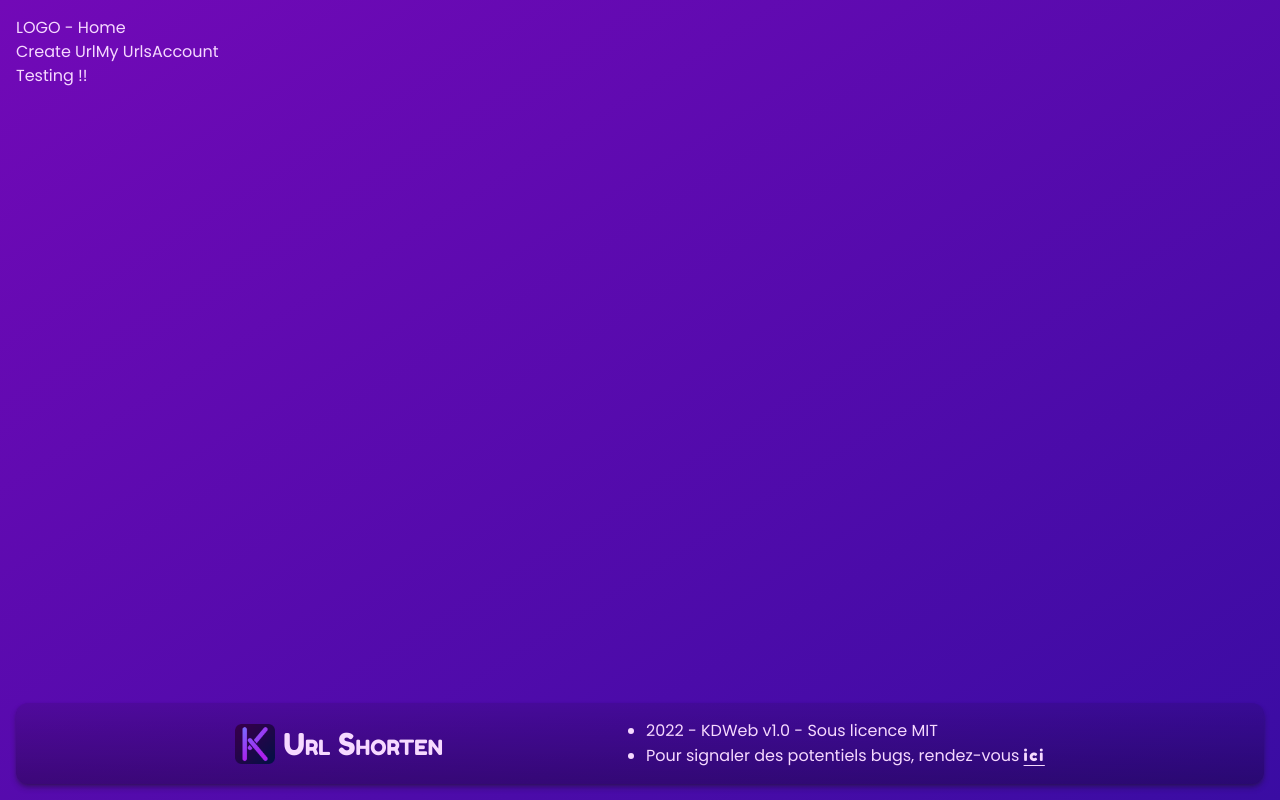
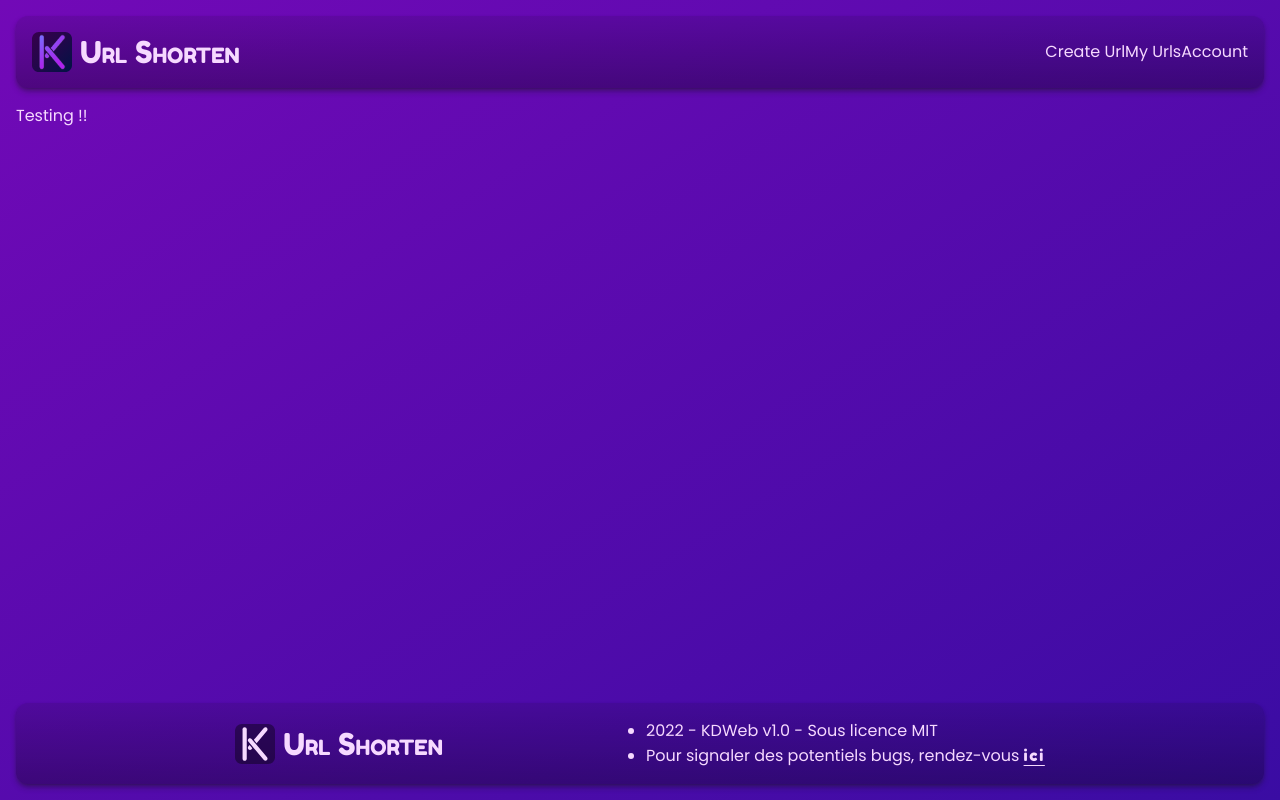
Before and after one commit to KevinDurand974/shorter_url_app, a Next.js app in the folder apps/client/: page / in a window 1280 px wide. Built offline with nearby package versions, Linux system fonts and the light colour scheme.

Commit message:
Update logo on footer and header

```diff
--- a/apps/client/src/components/Footer.tsx
+++ b/apps/client/src/components/Footer.tsx
@@ -1,21 +1,27 @@
-import Image from "next/image";
-import Link from "next/link";
+import Image from "next/image"
+import Link from "next/link"
+import { Logo } from "./svg"
 
 const Footer = () => {
 	return (
-    <footer className="w-full flex items-center bg-gradient-to-b from-black/10 to-black/30 p-4 flex-shrink-0 rounded-xl shadow-md shadow-t-alt/40 justify-evenly flex-wrap">
+		<footer className="w-full flex items-center bg-gradient-to-b from-black/10 to-black/30 p-4 flex-shrink-0 rounded-xl shadow-md shadow-t-alt/40 justify-evenly flex-wrap mt-4">
 			<div className="flex gap-2 items-center">
-        <div className="relative h-10 w-10">
-          <Image src="/icon.png" alt="" layout="fill" />
-        </div>
+				<Logo className="w-10 h-10" background="rgba(0,0,0,0.4)" />
 				<h4 className="font-fredoka caps-small text-3xl">Url Shorten</h4>
 			</div>
 			<ul className="list-disc">
 				<li>2022 - KDWeb v1.0 - Sous licence MIT</li>
-        <li>Pour signaler des potentiels bugs, rendez-vous <Link href="/"><a className="underline tracking-widest font-fredoka underline-offset-4">ici</a></Link></li>
+				<li>
+					Pour signaler des potentiels bugs, rendez-vous{" "}
+					<Link href="/">
+						<a className="underline tracking-widest font-fredoka underline-offset-4">
+							ici
+						</a>
+					</Link>
+				</li>
 			</ul>
 		</footer>
-  );
+	)
 }
 
-export default Footer;
+export default Footer
--- a/apps/client/src/components/Header.tsx
+++ b/apps/client/src/components/Header.tsx
@@ -1,9 +1,16 @@
-import Link from "next/link";
+import Image from "next/image"
+import Link from "next/link"
+import { LogoColors } from "./svg"
 
 const Header = () => {
 	return (
-    <header className="">
-      <Link href="/">LOGO - Home</Link>
+		<header className="w-full flex items-center bg-gradient-to-b from-black/10 to-black/30 p-4 flex-shrink-0 rounded-xl shadow-md shadow-t-alt/40 justify-between flex-wrap mb-4">
+			<Link href="/">
+				<a className="flex flex-wrap items-center gap-2">
+					<LogoColors className="h-10 w-10" />
+					<h4 className="font-fredoka caps-small text-3xl">Url Shorten</h4>
+				</a>
+			</Link>
 
 			<nav>
 				<Link href="/">Create Url</Link>
@@ -11,7 +18,7 @@ const Header = () => {
 				<Link href="/">Account</Link>
 			</nav>
 		</header>
-  );
+	)
 }
 
-export default Header;
+export default Header
```
Lines whose indentation alone changed are shown as unchanged.
